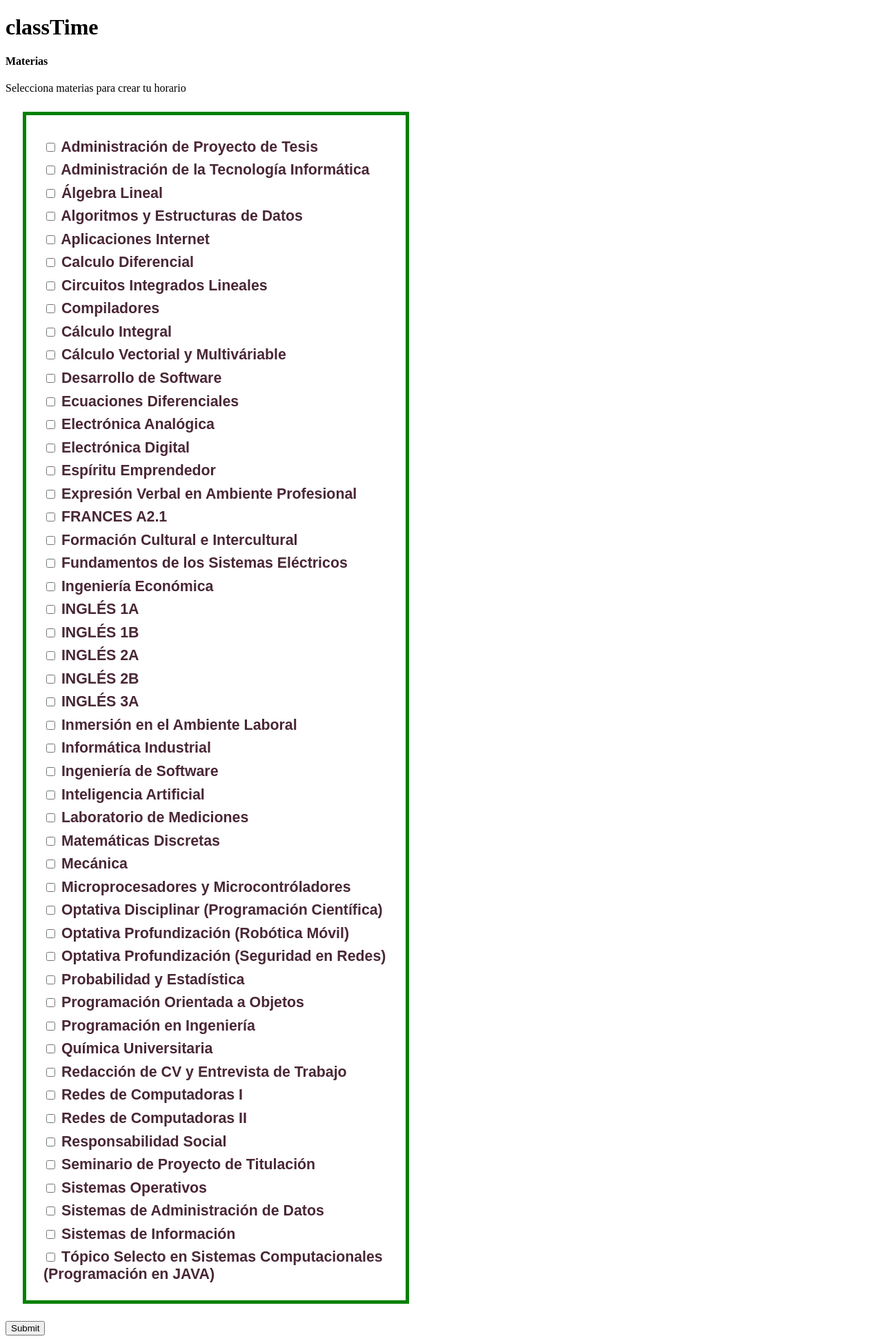
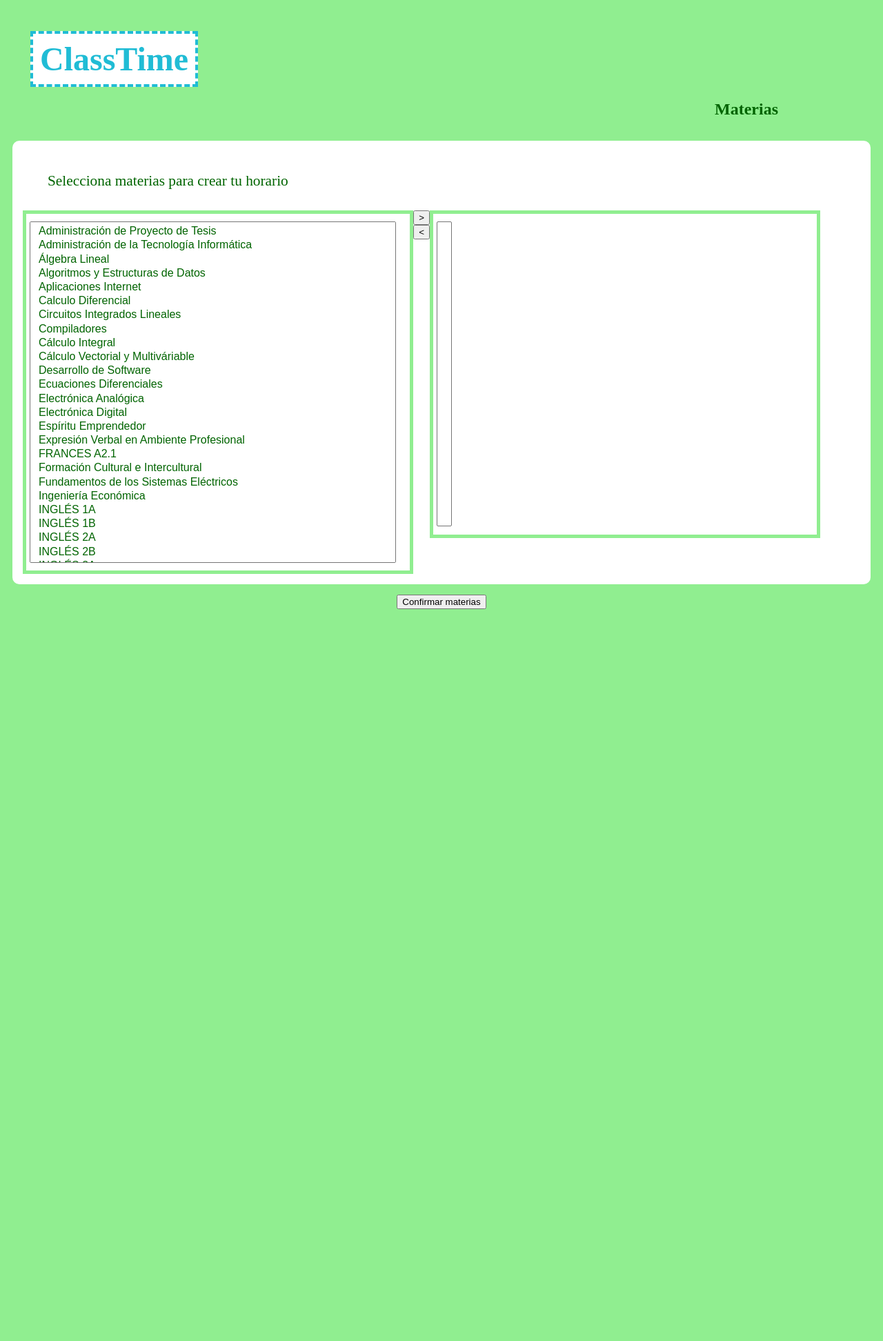
Before and after one commit to luase/classTime, a Django app: page /schedules/career/3/ in a window 1280 px wide. Shown: the whole page at 69% size. After the commit the page ends 883 px from the top, so only its background shows below. Run offline with Django 3.2, Linux system fonts and the light colour scheme; data comes from the database, SQL or seed files in the repository; lists and menus that the app fills with data are empty.

Commit message:
menu de Career completado

```diff
--- a/schedules/static/schedules/career_style.css
+++ b/schedules/static/schedules/career_style.css
@@ -1,16 +1,61 @@
+div.title{
+  font-size: 18pt;
+  color: #20bcd5;
+  text-align: left;
+  padding: 18px 0 0 36px;
+  margin: 0 0 10px 0;
+}
+.subtitle{
+  font-size: 18pt;
+  color:#006400;
+  text-align: right;
+  padding: 0 144px 0 0;
+  margin: 0 0 10px 0;
+}
 .option{
-  color:#492736;
-  font: bold 16pt arial;
+  float:left; /* add this */
+
+}
+.subject-info-arrows {
+  float: left;
+}
+input.subject-info-arrows {
+    width: 70%;
+    margin-bottom: 5px;
+}
+.text{
+  padding: 9px 0 9px 36px;
+  color:#006400;
+  font-size: 16pt;
+}
+span.title{
+  border: 4px dashed #20bcd5;
+  padding: 10px;
+  background-color: #fff;
+}
+div.container{
+  background-color: #fff;
+  padding: 15px;
+  margin: 0 10px 15px 10px;
+  border-radius: 10px;
+  overflow: auto;
 }
 div.option {
-  width: 500px;
-  border: 5px solid green;
-  padding: 25px;
-  margin: 25px;
+  height: auto;
+  width: 45%;
+  border: 5px solid  #90EE90;
+  padding: 5px;
+  margin: auto;
 }
-p.option {
-   margin-top: 0.4em; margin-bottom: 0em;
+select.option {
+  height: auto;
+  width: auto;
+  margin-top: 0.4em;
+  margin-bottom: 0.4em;
+  color:#006400;
+  font: bold 12pt arial;
+  padding: 4px 10px 4px 10px;
 }
-.text{
-
+body {
+  background-color:lightgreen;
 }
--- a/schedules/templates/schedules/career.html
+++ b/schedules/templates/schedules/career.html
@@ -4,34 +4,101 @@
   {% load static %}
   <link rel="stylesheet" type="text/css" href="{% static 'schedules/career_style.css' %}">
 
-  <title>classTime</title>
+  <title>ClassTime</title>
+</head>
 
+<body>
   <div class="title">
-    <h1>classTime</h1>
+    <h1><span class="title">ClassTime</span></h1>
   </div>
 
   <div class="subtitle">
     <h4>Materias</h4>
   </div>
-</head>
 
-<body>
   <div class="container">
-    <div class="text">
-      Selecciona materias para crear tu horario
-    </div>
+    <p class="text">Selecciona materias para crear tu horario</p>
+      <div class="option">
+        <select class="option" multiple="multiple" size="24" id='lstBox1'>
+          {% for entry in career.subjects.all %}
+            <option>{{entry.subject.name}}</option>
+          {% endfor %}
+        </select>
+      </div>
 
-    <form>
+      <div class="subject-info-arrows text-center">
+        <button id="btnRight">></button><br />
+        <button id="btnLeft"><</button><br />
+      </div>
+
       <div class="option">
-        {% for entry in career.subjects.all %}
-          <p class="option">
-            <input type="checkbox" name="subject" id="choice{{ forloop.counter }}">
-            <label for="choice{{ forloop.counter }}">{{entry.subject.name}}</label>
-          </p>
-        {% endfor %}
+        <select class="option" multiple="multiple" size="24" id='lstBox2'>
+        </select>
       </div>
-      <input type="submit">
-    </form>
+
   </div>
+  <div>
+  <center><button onclick="submit()" id="mySubmit" >Confirmar materias</button></center>
+  </div>
+  <script>
+      var hybridSelector = function (source, target, shift, rshift) {
+          var ddlSource = source;
+          var ddlTarget = target;
+          var btnShift = shift;
+          var btnRShift = rshift;
+
+          btnShift.addEventListener("click", function () {
+              var selectedItems = getSelectOptions(source);
+
+              if (selectedItems) {
+                  for (var i = 0; i < selectedItems.length; i++) {
+                      var option = new Option(selectedItems[i].text, selectedItems[i].text);
+                      ddlTarget.appendChild(option);
+                      selectedItems[i].remove();
+                  }
+              }
+          });
+
+          btnRShift.addEventListener("click", function () {
+              var selectedItems = getSelectOptions(target);
+              if (selectedItems) {
+                  for (var i = 0; i < selectedItems.length; i++) {
+                      var option = new Option(selectedItems[i].text, selectedItems[i].text);
+                      ddlSource.appendChild(option);
+                      selectedItems[i].remove();
+
+                  }
+              }
+          });
+
+          function getSelectOptions(select) {
+              var result = [];
+              var options = select.options;
+              var opt;
+
+              for (var i = 0, iLen = options.length; i < iLen; i++) {
+                  opt = options[i];
+
+                  if (opt.selected) {
+                      result.push(opt);
+                  }
+              }
+              return result;
+          }
+
+          return ddlTarget.options;
+      };
+
+      //can instantiate as many as i want
+      var hybridSelector1 = new hybridSelector(document.getElementById('lstBox1'), document.getElementById('lstBox2'), document.getElementById('btnRight'), document.getElementById('btnLeft'));
+
+      function submit() {
+          var options1 = hybridSelector1;
+
+          debugger;
+          return false;
+      }
+
+  </script>
 </body>
 </html>
```
